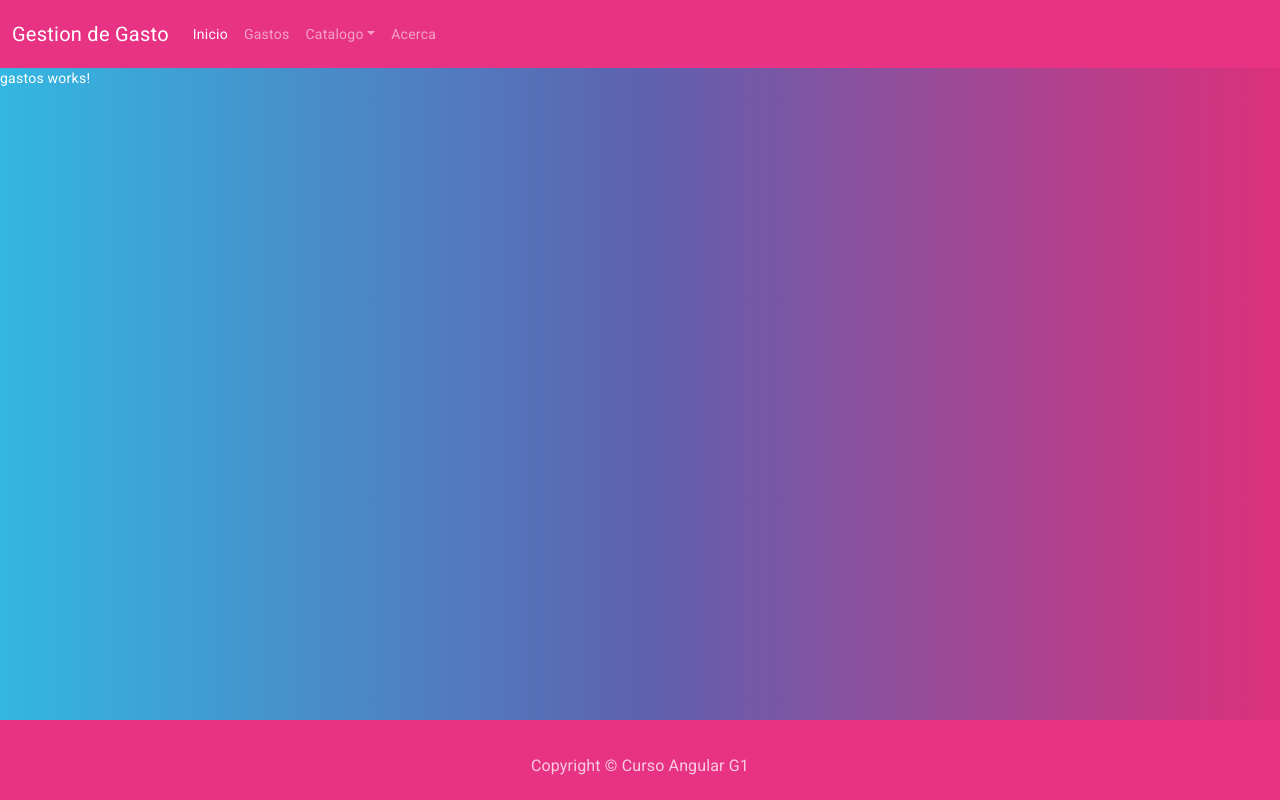
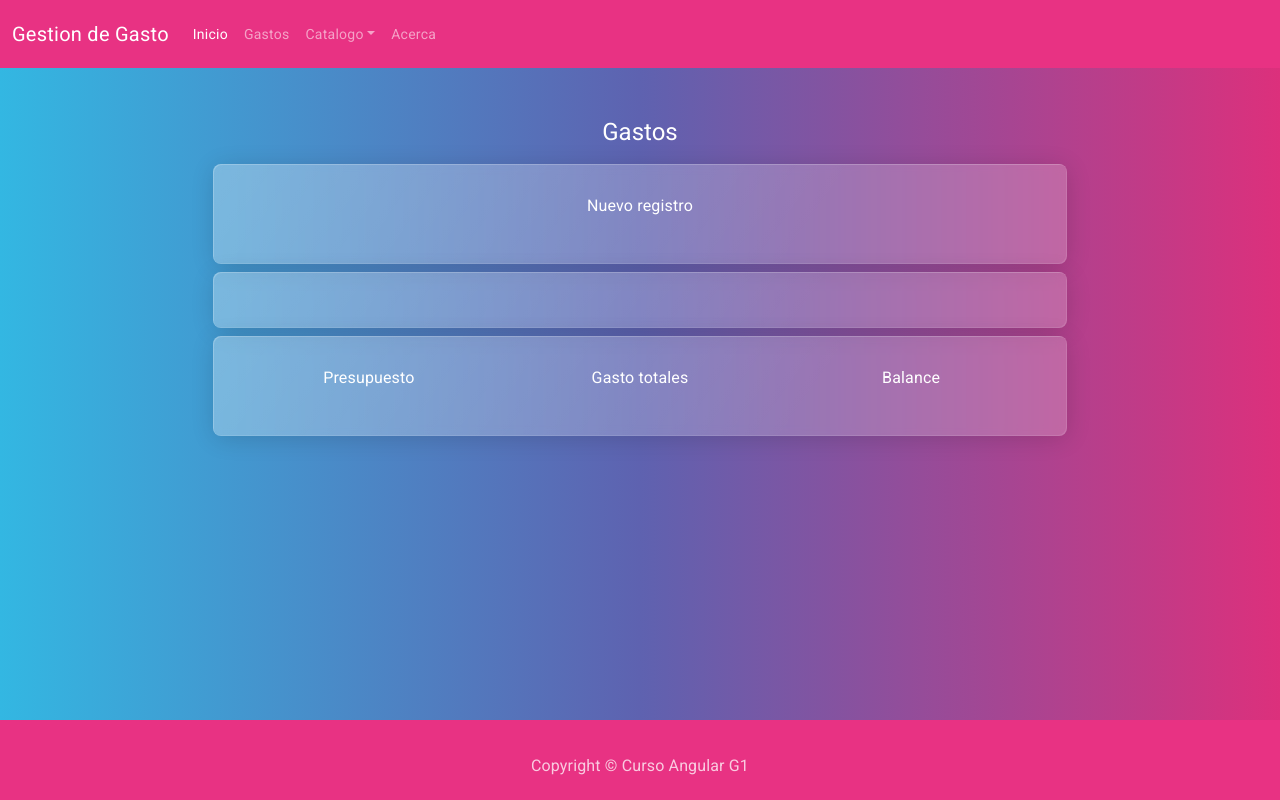
Before and after one commit to caqg95/Project2GGastos, an Angular app: page /gastos in a window 1280 px wide. Built offline with nearby package versions, Linux system fonts and the light colour scheme.

Commit message:
Fix menu

```diff
--- a/src/app/components/gastos/gastos.component.html
+++ b/src/app/components/gastos/gastos.component.html
@@ -1 +1,35 @@
-<p>gastos works!</p>
+<div class="mt-4">
+    <div class="col-lg-8 offset-lg-2">
+        <h1 mat-h1 class="text-center">Gastos</h1>
+        <div class="card">
+            <div class="card-body">
+                <h3 mat-h1 class="text-center">Nuevo registro</h3>
+            </div>
+        </div>
+    </div>
+</div>
+<div class="mt-1">
+    <div class="col-lg-8 offset-lg-2">
+        <div class="card">
+            <div class="card-body">
+
+            </div>
+        </div>
+    </div>
+</div>
+<div class="mt-1  mb-5">
+    <div class="col-lg-8 offset-lg-2">
+        <div class="card">
+            <div class="card-body">
+                <div class="row">
+                    <div class="col-lg-4"><h3 mat-h1 class="text-center">Presupuesto</h3>  </div>
+                    <div class="col-lg-4"> <h3 mat-h1 class="text-center">Gasto totales</h3>  </div>
+                    <div class="col-lg-4"> <h3 mat-h1 class="text-center">Balance</h3></div>
+                </div>
+
+
+
+            </div>
+        </div>
+    </div>
+</div>
--- a/src/app/components/gastos/gastos.component.ts
+++ b/src/app/components/gastos/gastos.component.ts
@@ -1,10 +1,17 @@
-import { Component } from '@angular/core';
-
+import { Component, OnInit } from '@angular/core';
+import {PresupuestoService} from '../../services/presupuesto.service'
 @Component({
   selector: 'app-gastos',
   templateUrl: './gastos.component.html',
   styleUrls: ['./gastos.component.css']
 })
-export class GastosComponent {
+export class GastosComponent implements OnInit {
 
+  constructor(private presupuestoService: PresupuestoService,){
+
+  }
+
+  ngOnInit(): void {
+    console.log(this.presupuestoService.presupuesto);
+  }
 }
--- a/src/app/components/ingresar-presupuesto/ingresar-presupuesto.component.ts
+++ b/src/app/components/ingresar-presupuesto/ingresar-presupuesto.component.ts
@@ -47,8 +47,13 @@ export class IngresarPresupuestoComponent implements OnInit {
     this.presupuestoIncorrecto= this.presupuesto>0?false:true;
     this.divisaIncorrecto= this.divisa!==''?false:true;
 
-    if(this.presupuestoIncorrecto===false){
-
+    if(this.presupuestoIncorrecto===false && this.nombreIncorrecto===false && this.divisaIncorrecto===false){
+      this.presupuestoService.presupuesto={
+        nombre:this.nombre,
+        presupuesto:this.presupuesto,
+        divisa:this.divisa
+      };
+      this.router.navigate(['/gastos'])
     }
   }
 }
--- a/src/app/services/presupuesto.service.ts
+++ b/src/app/services/presupuesto.service.ts
@@ -9,6 +9,7 @@ export class PresupuestoService {
   presupuesto:Gasto;
   constructor() {
     this.presupuesto={
+      nombre:'',
       presupuesto:0,
       balance:0
     };
```
